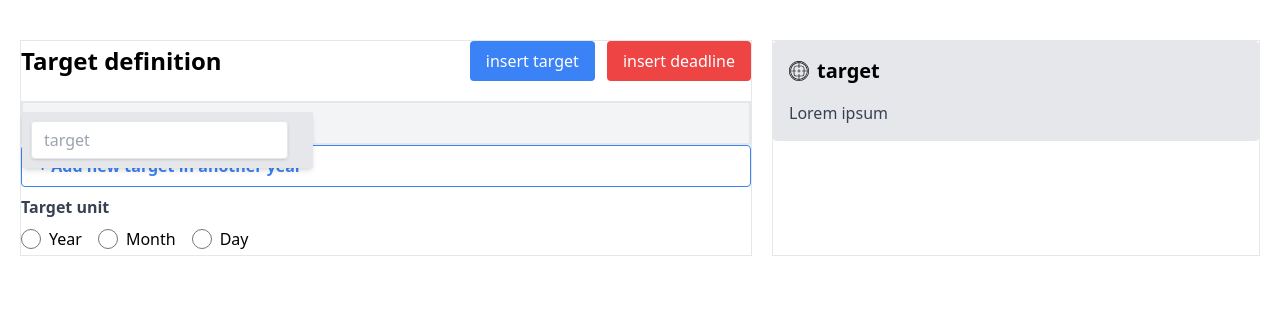
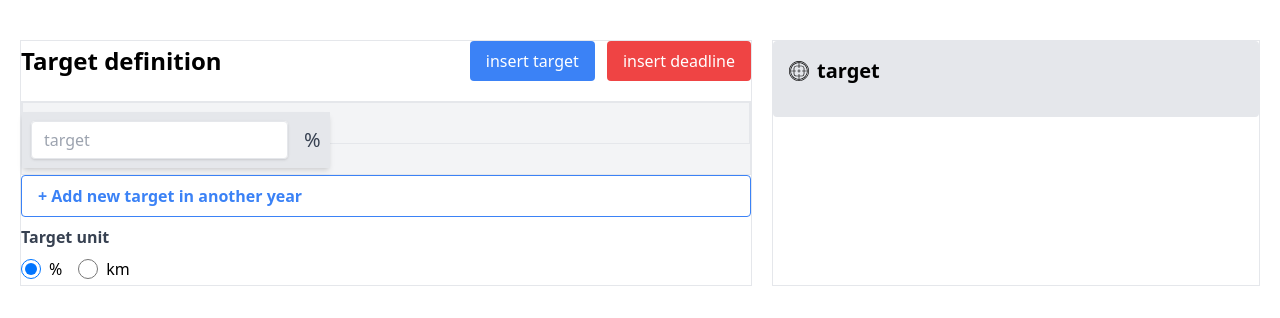
Before and after one commit to nikonenkoincodeit/nuxt-test, a Nuxt app: page / in a window 1280 px wide. Both pictures are taken after a click on the button "insert target". Shown: the top 318 px of the page. Built offline with nearby package versions, Linux system fonts and the light colour scheme.

Commit message:
added component AppButtonList

```diff
--- /dev/null
+++ b/components/AppButtonList.vue
@@ -0,0 +1,30 @@
+<template>
+  <AppRadioButtonList
+    v-if="target"
+    label="Target unit"
+    :list="targetUnit"
+    method="updateTarget"
+    keyVal="targetUnit"
+    @select-parameter="selectParameter"
+  />
+</template>
+
+<script setup>
+import AppRadioButtonList from "./AppRadioButtonList.vue";
+import { useEditorSettingsStore } from "~/stores/editor-settings";
+import { useEditorDataStore } from "~/stores/editor-data";
+import { targetUnit, dateList } from "~/data";
+
+const editorSettingsStore = useEditorSettingsStore();
+const editorDataStore = useEditorDataStore();
+
+const target = computed(() => editorSettingsStore.showPopupTargetInput);
+const selectedUnit = computed(() => editorDataStore.activeTarget?.targetUnit);
+
+const selectParameter = (value) => {
+  console.log("value ", value);
+};
+</script>
+
+<style>
+</style>
--- a/components/AppEditorForm.vue
+++ b/components/AppEditorForm.vue
@@ -1,6 +1,9 @@
 <template>
   <div>
-    <form @submit.prevent="submitForm" class="form w-full border mt-4">
+    <form
+      @submit.prevent="submitForm"
+      class="form w-full border mt-4 bg-gray-100"
+    >
       <span ref="spanRef" class="hide">{{ inputText }}</span>
       <input
         id="textInput"
@@ -8,36 +11,42 @@
         v-model="inputText"
         @input="handleInput"
         @keydown="handleKeyDown"
-        class="border p-2 w-full bg-gray-100 focus:border-blue-500"
+        class="border p-2 w-full focus:border-blue-500 bg-gray-100"
       />
       <AppSuggestions :cursorPosition="cursorPosition" />
       <AppInputTarget :cursorPosition="cursorPosition" />
       <AppDatePicker :cursorPosition="cursorPosition" />
     </form>
     <AppAddNewTarget />
-    <AppRadioButtonList
-      label="Target unit"
-      :list="dateList"
-      @select-parameter="selectParameter"
-    />
+    <AppButtonList />
   </div>
 </template>
 
   <script setup>
-import { ref } from "vue";
+import { ref, computed } from "vue";
 import AppSuggestions from "./AppSuggestions.vue";
 import AppInputTarget from "./AppInputTarget.vue";
-import AppRadioButtonList from "./AppRadioButtonList.vue";
+import AppButtonList from "./AppButtonList.vue";
 import AppAddNewTarget from "./AppAddNewTarget.vue";
 import AppDatePicker from "./AppDatePicker.vue";
 import { useEditorSettingsStore } from "~/stores/editor-settings";
+import { useEditorDataStore } from "~/stores/editor-data";
 
 const editorSettingsStore = useEditorSettingsStore();
+const editorDataStore = useEditorDataStore();
 
-const inputText = ref("");
 const inputRef = ref(null);
 const spanRef = ref(null);
 const cursorPosition = ref({ top: 10, left: 0 });
+
+const inputText = computed({
+  get() {
+    return editorDataStore.activeTarget?.text;
+  },
+  set(value) {
+    editorDataStore.updateTarget({ text: value });
+  },
+});
 
 const dateList = [
   { label: "Year", value: "year" },
@@ -57,7 +66,7 @@ const handleInput = (e) => {
 };
 
 const submitForm = () => {
-  console.log("Форма отправлена:", inputText.value);
+  console.log(inputText.value);
 };
 
 const handleKeyDown = (event) => {
@@ -66,15 +75,12 @@ const handleKeyDown = (event) => {
     editorSettingsStore.toggleListSuggestions(false);
   }
 };
-
-const selectParameter = (value) => {
-  console.log("value ", value);
-};
 </script>
 
   <style scoped>
 .form {
   margin-top: 20px;
+  padding-bottom: 30px;
   position: relative;
 }
 .hide {
--- a/components/AppHeaderWithButtons.vue
+++ b/components/AppHeaderWithButtons.vue
@@ -3,12 +3,14 @@
     <h1 class="text-2xl font-bold">Target definition</h1>
     <div class="flex gap-3">
       <button
+        v-if="showBtnTarget"
         class="py-2 px-4 bg-blue-500 hover:bg-blue-700 text-white rounded"
         @click="selectTarget"
       >
         insert target
       </button>
       <button
+        v-if="showBtnBaseline"
         class="py-2 px-4 bg-red-500 hover:bg-red-700 text-white rounded"
         @click="selectDeadline"
       >
@@ -19,9 +21,15 @@
 </template>
 
   <script setup>
+import { computed } from "vue";
 import { useEditorSettingsStore } from "~/stores/editor-settings";
+import { useEditorDataStore } from "~/stores/editor-data";
 
 const editorSettingsStore = useEditorSettingsStore();
+const editorDataStore = useEditorDataStore();
+
+const showBtnTarget = computed(() => !editorDataStore.activeTarget?.target);
+const showBtnBaseline = computed(() => !editorDataStore.activeTarget?.baseline);
 
 const selectTarget = () => {
   editorSettingsStore.togglePopupTargetInput(true);
--- a/components/AppInputTarget.vue
+++ b/components/AppInputTarget.vue
@@ -9,16 +9,17 @@
   >
     <form class="bg-white rounded">
       <input
-        id="targetInput"
-        v-model="inputText"
+        ref="inputRef"
+        v-model.trim="inputText"
         class="shadow appearance-none border rounded w-full py-2 px-3 text-gray-700 leading-tight focus:outline-none focus:shadow-outline"
         type="text"
         placeholder="target"
+        @change="onChange"
       />
     </form>
 
     <div class="ml-4">
-      <p class="text-gray-700 text-xl">{{ inputText }}</p>
+      <p class="text-gray-700 text-xl">{{ targetUnit }}</p>
     </div>
   </div>
 </template>
@@ -26,8 +27,10 @@
   <script setup>
 import { ref, computed, watch } from "vue";
 import { useEditorSettingsStore } from "~/stores/editor-settings";
+import { useEditorDataStore } from "~/stores/editor-data";
 
 const editorSettingsStore = useEditorSettingsStore();
+const editorDataStore = useEditorDataStore();
 
 defineProps({
   cursorPosition: {
@@ -35,9 +38,28 @@ defineProps({
   },
 });
 
+const inputRef = ref(null);
 const inputText = ref("");
 
 const toggle = computed(() => editorSettingsStore.showPopupTargetInput);
+
+const targetUnit = computed(() => editorDataStore.activeTarget?.targetUnit);
+
+const onChange = () => {
+  let text = editorDataStore.activeTarget?.text;
+  if (text) text = text.slice(0, text.length - 1);
+  const newText = text + " " + inputText.value + targetUnit.value;
+  editorDataStore.updateTarget({ target: inputText.value });
+  editorDataStore.updateTarget({ text: newText });
+  editorSettingsStore.togglePopupTargetInput(false);
+};
+
+watch(
+  () => inputRef.value,
+  (val) => {
+    if (val) inputRef.value.focus();
+  }
+);
 
 watch(
   () => toggle.value,
--- a/components/AppPreview.vue
+++ b/components/AppPreview.vue
@@ -1,7 +1,19 @@
 <template>
-  <AppPreviewItem title="target" text="Lorem ipsum" />
+  <AppPreviewItem
+    v-for="item in list"
+    :key="item + '1'"
+    title="target"
+    :text="item.text"
+  />
 </template>
 
 <script setup>
+import { ref, computed } from "vue";
+import { useEditorDataStore } from "~/stores/editor-data";
+
 import AppPreviewItem from "~/components/AppPreviewItem.vue";
+
+const editorDataStore = useEditorDataStore();
+
+const list = computed(() => editorDataStore.targetList);
 </script>
--- a/components/AppRadioButtonList.vue
+++ b/components/AppRadioButtonList.vue
@@ -8,7 +8,6 @@
             type="radio"
             :value="item.value"
             v-model="selectedValue"
-            @change="handleRadioChange"
             class="form-radio text-indigo-600 h-5 w-5"
           />
           <span class="ml-2">{{ item.label }}</span>
@@ -20,8 +19,10 @@
 
   <script setup>
 import { ref } from "vue";
+import { useEditorDataStore } from "~/stores/editor-data";
+const editorDataStore = useEditorDataStore();
 
-defineProps({
+const props = defineProps({
   label: {
     type: String,
     required: true,
@@ -30,16 +31,30 @@ defineProps({
     type: Array,
     required: true,
   },
+  method: {
+    type: String,
+    required: true,
+  },
+  keyVal: {
+    type: String,
+    required: true,
+  },
 });
 
 const emit = defineEmits(["select-parameter"]);
 
-const selectedValue = ref(null);
+const selectedValue = computed({
+  get() {
+    return editorDataStore.activeTarget[props.keyVal];
+  },
+  set(value) {
+    editorDataStore[props.method]({ [props.keyVal]: value });
+  },
+});
 
-const handleRadioChange = () => {
-  console.log(selectedValue.value);
-  emit("select-parameter", selectedValue.value);
-};
+// const handleRadioChange = () => {
+//   emit("select-parameter", selectedValue.value);
+// };
 </script>
 
   <style scoped>
--- a/components/AppSuggestions.vue
+++ b/components/AppSuggestions.vue
@@ -8,8 +8,26 @@
     }"
   >
     <ul class="bg-white border rounded shadow-md">
-      <li @click="addTarget" class="text-center py-2">insert target</li>
-      <li @click="addDeadline" class="text-center py-2">insert deadline</li>
+      <li>
+        <button
+          :disabled="targetBtn"
+          type="button"
+          @click="addTarget"
+          class="text-center py-2 w-full hover:bg-gray-300"
+        >
+          insert target
+        </button>
+      </li>
+      <li>
+        <button
+          :disabled="deadlineBtn"
+          type="button"
+          @click="addDeadline"
+          class="text-center py-2 w-full hover:bg-gray-300"
+        >
+          insert deadline
+        </button>
+      </li>
     </ul>
   </div>
 </template>
@@ -17,6 +35,10 @@
 <script setup>
 import { computed } from "vue";
 import { useEditorSettingsStore } from "~/stores/editor-settings";
+import { useEditorDataStore } from "~/stores/editor-data";
+
+const editorSettingsStore = useEditorSettingsStore();
+const editorDataStore = useEditorDataStore();
 
 defineProps({
   cursorPosition: {
@@ -24,17 +46,15 @@ defineProps({
   },
 });
 
-const editorSettingsStore = useEditorSettingsStore();
-
 const toggle = computed(() => editorSettingsStore.showListSuggestions);
+const targetBtn = computed(() => !!editorDataStore.activeTarget?.target);
+const deadlineBtn = computed(() => !!editorDataStore.activeTarget?.baseline);
 
 const addTarget = () => {
-  console.log(123);
   editorSettingsStore.togglePopupTargetInput(true);
 };
 
 const addDeadline = () => {
-  console.log(5555);
   editorSettingsStore.toggleDatePicker(true);
 };
 
@@ -50,4 +70,7 @@ watch(
 </script>
 
 <style scoped>
+button:disabled {
+  opacity: 0.6;
+}
 </style>
--- /dev/null
+++ b/data/index.js
@@ -0,0 +1,10 @@
+export const dateList = [
+  { label: "Year", value: "year" },
+  { label: "Month", value: "month" },
+  { label: "Day", value: "day" },
+];
+
+export const targetUnit = [
+  { label: "%", value: "%" },
+  { label: "km", value: "km" },
+];
--- a/pages/index.vue
+++ b/pages/index.vue
@@ -1,4 +1,5 @@
 <template>
+  <ClientOnly>
     <main class="py-10">
       <div class="container mx-auto px-5">
         <div class="content">
@@ -11,6 +12,7 @@
         </div>
       </div>
     </main>
+  </ClientOnly>
 </template>
 <script setup>
 import { ref } from "vue";
--- a/stores/editor-data.js
+++ b/stores/editor-data.js
@@ -1,9 +1,26 @@
-export const useEditorSettingsStore = defineStore("store-editor", () => {
-  const count = ref(0);
-  const doubleCount = computed(() => count.value * 2);
-  function increment() {
-    count.value++;
+export const useEditorDataStore = defineStore("editor-data", () => {
+  const item = {
+    target: "",
+    date: "",
+    baseline: "",
+    targetUnit: "%",
+    text: "",
+  };
+
+  const targets = ref([{ ...item }]);
+
+  const activeTarget = computed(() => targets.value.at(-1));
+
+  const targetList = computed(() => targets.value);
+
+  function addTargetInList() {
+    targets.value.push({ ...item });
   }
 
-  return { doubleCount, increment };
+  function updateTarget(value) {
+    const index = targets.value.length - 1;
+    targets.value[index] = { ...activeTarget.value, ...value };
+  }
+
+  return { activeTarget, targetList, addTargetInList, updateTarget };
 });
```
Lines whose indentation alone changed are shown as unchanged.
